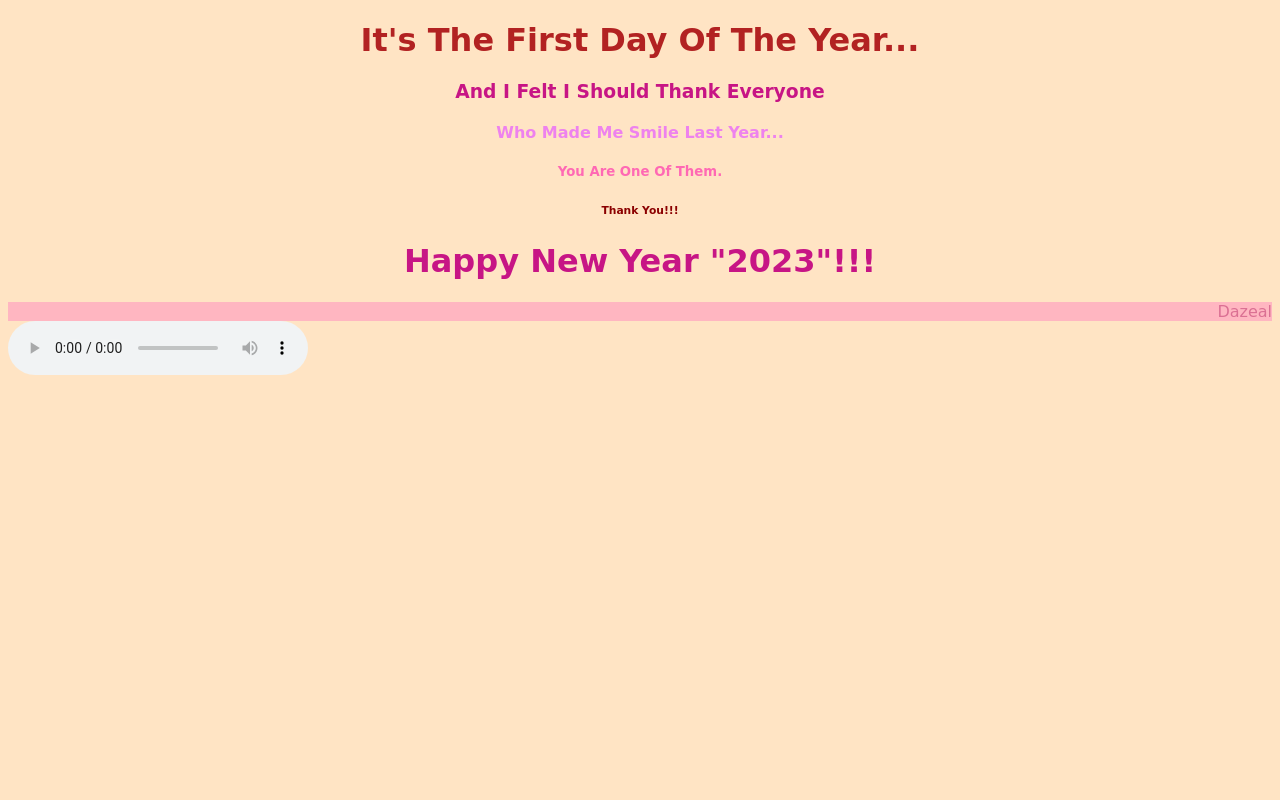
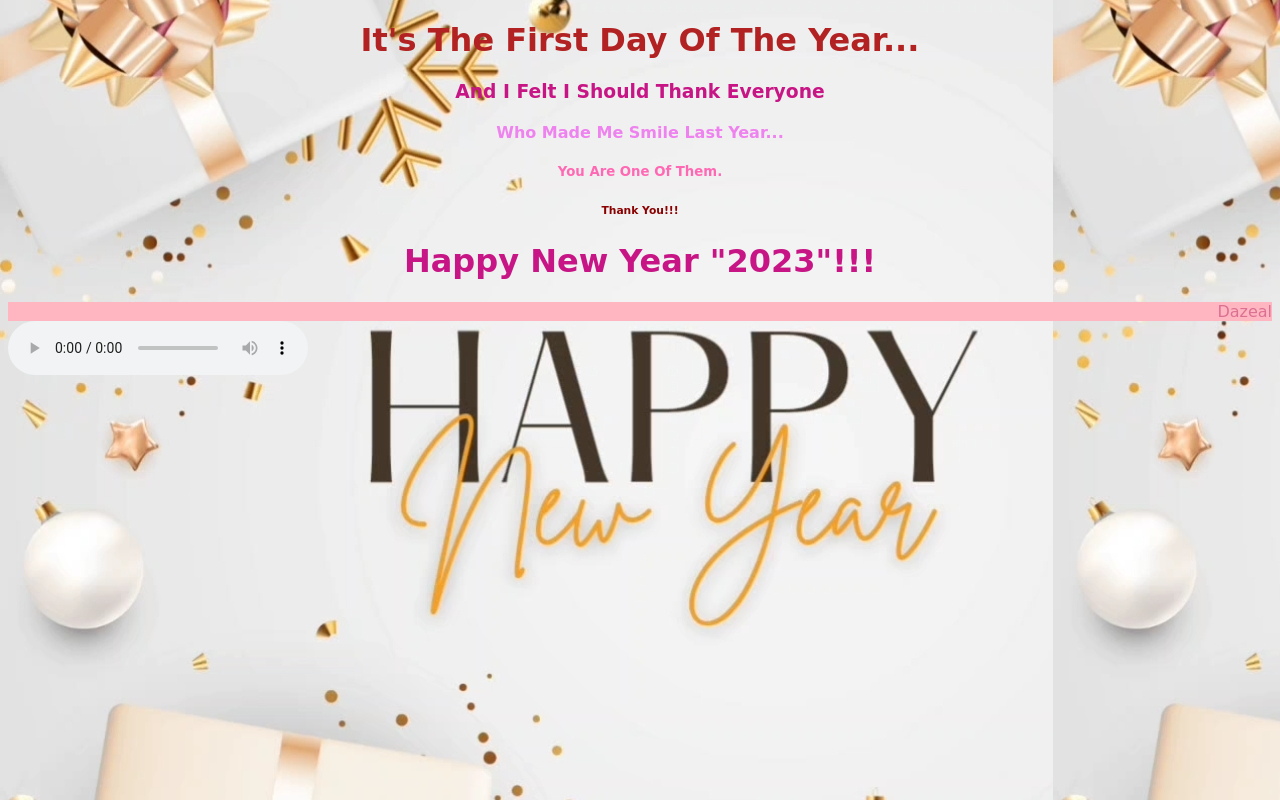
Before and after one commit to Dazeal/Thank-U, a plain HTML site: page index.html in a window 1280 px wide. Drawn offline with Linux system fonts and the light colour scheme.

Commit message:
Update ThankU.css

```diff
--- a/ThankU.css
+++ b/ThankU.css
@@ -1,6 +1,7 @@
 body{
 border-style: ;
   background-color: bisque;
+background-image: url(NewYear.jpg);
 }
 .header{
 color: firebrick;
```
